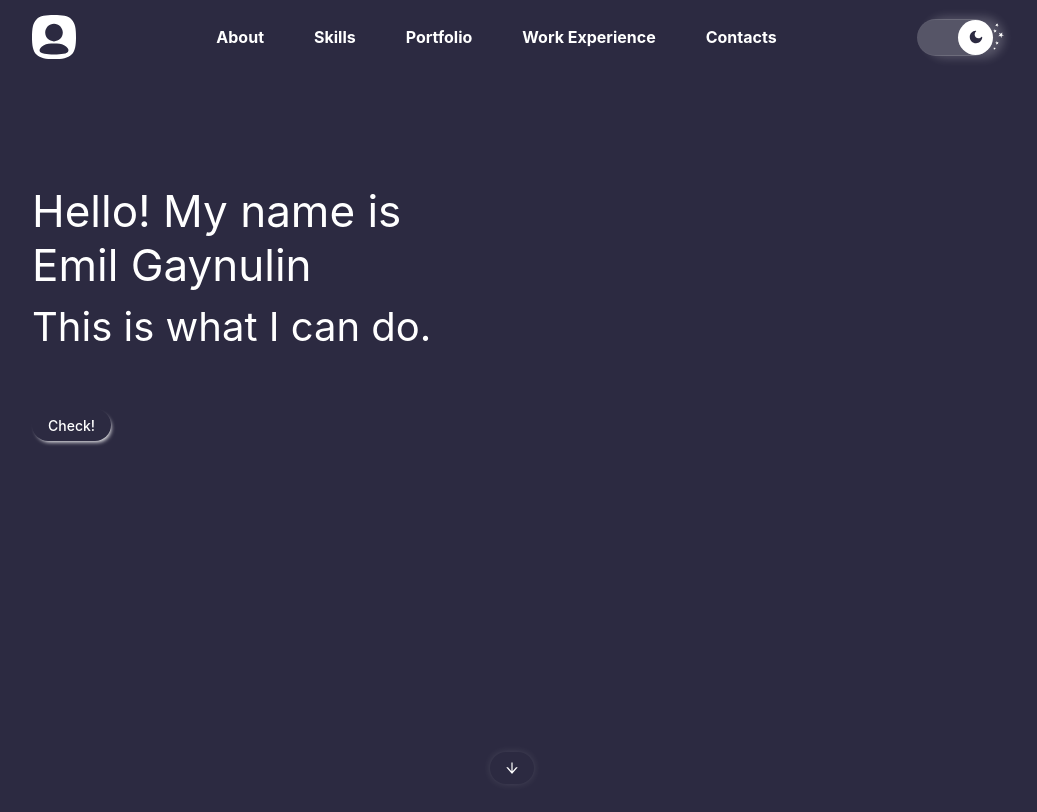
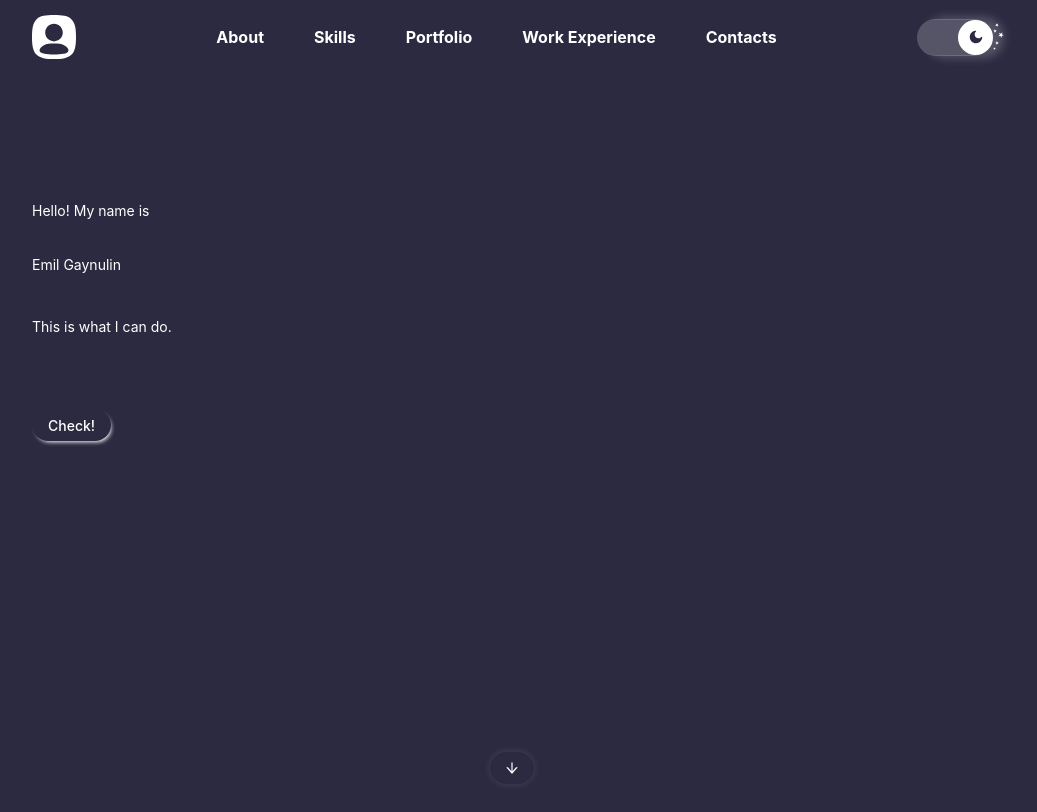
Before and after one commit to HELLRAID-cmd/Portfolio, a React (Vite) app in the folder client/: page / in a window 1280 px wide. Shown: the top 812 px of the page, without its empty margins (128-1165 px from the left). Built offline with nearby package versions, Linux system fonts and the light colour scheme.

Commit message:
Добавил отступ и переменные

```diff
--- a/client/src/Components/Hero/Hero.scss
+++ b/client/src/Components/Hero/Hero.scss
@@ -1,4 +1,8 @@
 @use "../../styles/variables" as *;
+
+.hero-sect {
+  margin: 0 0 110px 0;
+}
 
 .hero {
   &__wrapper {
@@ -21,7 +25,6 @@
 
         &-title,
         &-desc {
-          font-size: var(--f-size-44);
           font-weight: var(--fw-regular);
           line-height: var(--lh-44);
           color: var(--c-white);
@@ -29,8 +32,12 @@
           transition: color var(--transition-200);
         }
 
+        &-title {
+          font-size: var(--f-size-h1);
+        }
+
         &-desc {
-          font-size: var(--f-size-40);
+          font-size: var(--f-size-h2);
         }
       }
 
@@ -47,7 +54,7 @@
         &.ant-btn-default.ant-btn-default:hover {
           background: unset;
           color: var(--c-purple);
-          box-shadow: -2px -3px 4px -2px var(--c-jaguar-dark);
+          box-shadow: -2px -3px 4px -2px var(--c-black);
           border-color: var(--c-purple);
         }
       }
```
